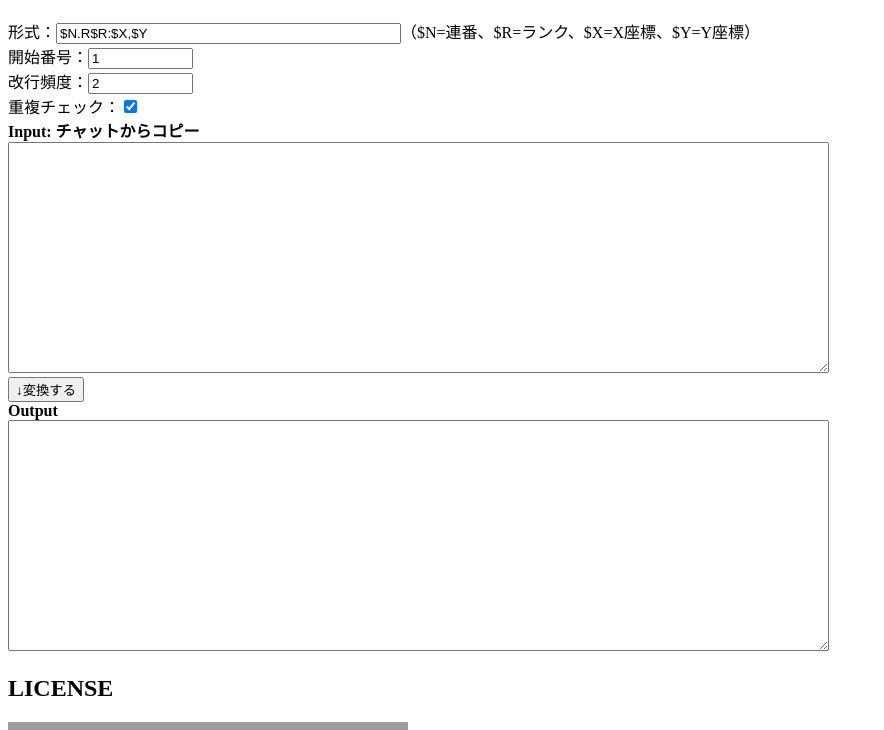
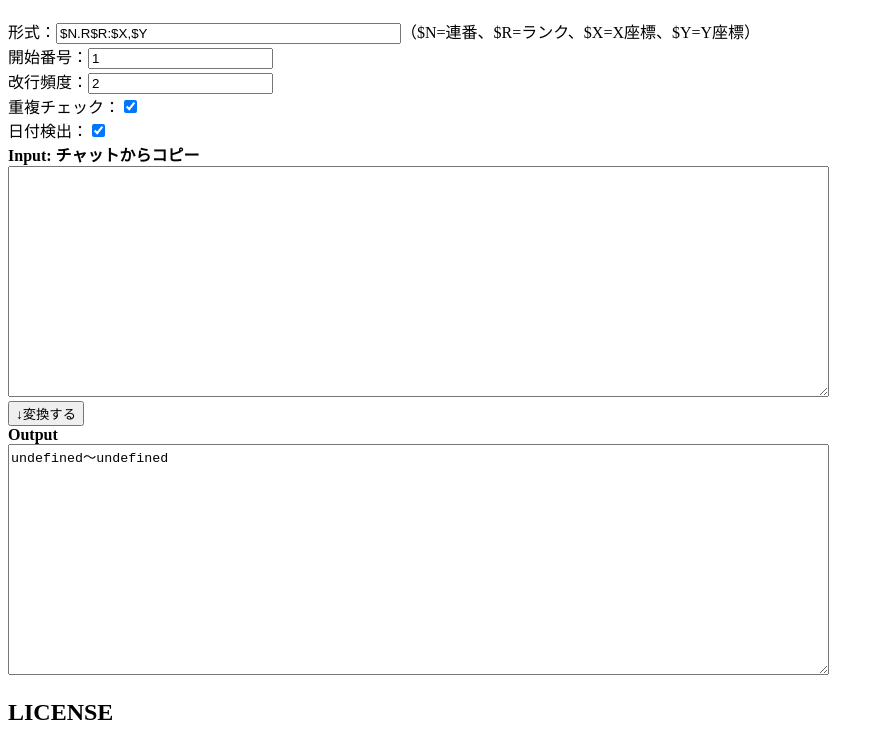
Before and after one commit to yam1yam/tool, a plain HTML site: page sengokutaiga_sumup_pos.html in a window 1280 px wide. Both pictures are taken after a click on the button "↓変換する". Shown: the part 70-800 px from the top of the page, without its empty margins (0-884 px from the left). Drawn offline with Linux system fonts and the light colour scheme; grey boxes are pictures that could not be loaded.

Commit message:
Add detectdate.

```diff
--- a/sengokutaiga_sumup_pos.html
+++ b/sengokutaiga_sumup_pos.html
@@ -8,9 +8,10 @@
 	<h1>戦国大河座標まとめ</h1>
 	<div>
 		形式：<input type="text" id="fmt" size="40" value="$N.R$R:$X,$Y">（$N=連番、$R=ランク、$X=X座標、$Y=Y座標）<br />
-		開始番号：<input type="text" id="startno" size="10" value="1"><br />
-		改行頻度：<input type="text" id="nl" size="10" value="2"><br />
+		開始番号：<input type="number" id="startno" size="10" value="1" style="ime-mode: inactive"><br />
+		改行頻度：<input type="number" id="nl" size="10" value="2" style="ime-mode: inactive"><br />
 		重複チェック：<input type="checkbox" id="chkdup" checked><br />
+		日付検出：<input type="checkbox" id="detectdate" checked><br />
 		<strong>Input: チャットからコピー</strong><br />
 		<textarea id="input_text" rows="15" cols="100"></textarea><br />
 		<input type="button" id="trans" value="↓変換する"><br />
@@ -31,9 +32,12 @@ document.getElementById("trans").onclick = function(){
 	const startno = parseInt(document.getElementById("startno").value,10);
 	let   nl = parseInt(document.getElementById("nl").value,10);
 	const chkdup = document.getElementById("chkdup").checked;
+	const detectdate = document.getElementById("detectdate").checked;
 	const text = document.getElementById("input_text").value;
 
 	const re = /ランク:(\d) *座標:\(?\s*([-\d]+),([-\d]+)/g;
+	const re_date = /(\d\d\d\d\/\d\d\/\d\d \d\d:\d\d:\d\d)/g;
+	const re_date2 = /(\d\d:\d\d)/g;
 
 	if ( nl <= 0) {
 		nl = 1;
@@ -66,6 +70,23 @@ document.getElementById("trans").onclick = function(){
 		pos_dupchk[x+","+y] = true;
 		i++;
 	}
+
+	if ( detectdate ) {
+		const date_list = [];
+		while ((m = re_date.exec(text)) !== null) {
+			date_list.push(m[1]);
+		}
+		const text2 = text.replace(re_date,"");
+		const date_list2 = [];
+		while ((m = re_date2.exec(text2)) !== null) {
+			date_list2.push(m[1]);
+		}
+		if ( date_list2.length >= 2 ) {
+			new_text = date_list[0].replace(/\d\d:\d\d:\d\d/,"") + date_list2[0] + "～" + date_list2[date_list2.length-1] + "\n" + new_text;
+		} else {
+			new_text = date_list[0] + "～" + date_list[date_list.length-1] + "\n" + new_text;
+		}
+	}
 	document.getElementById("output_text").value = new_text;
 }
 </script>
```
